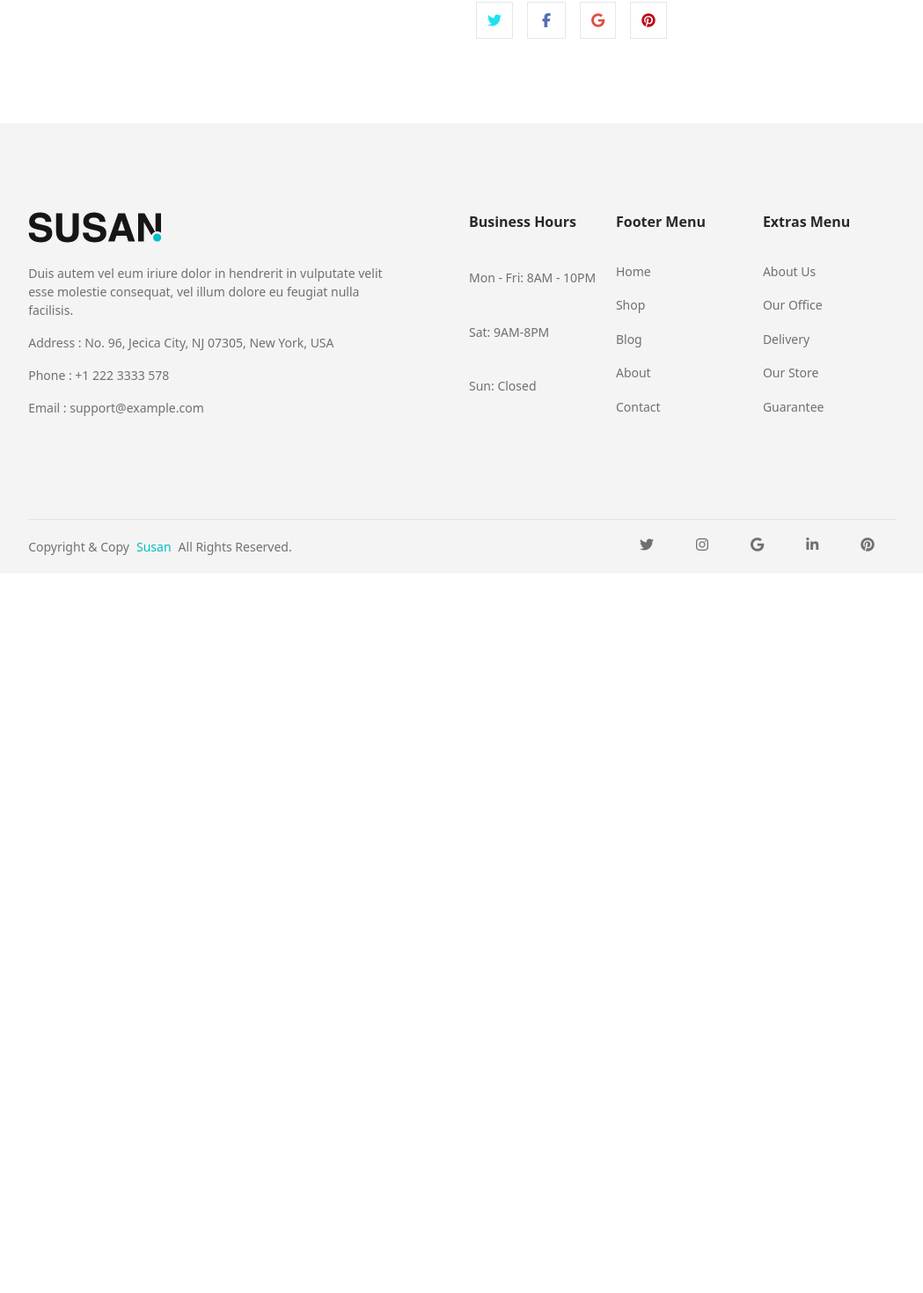
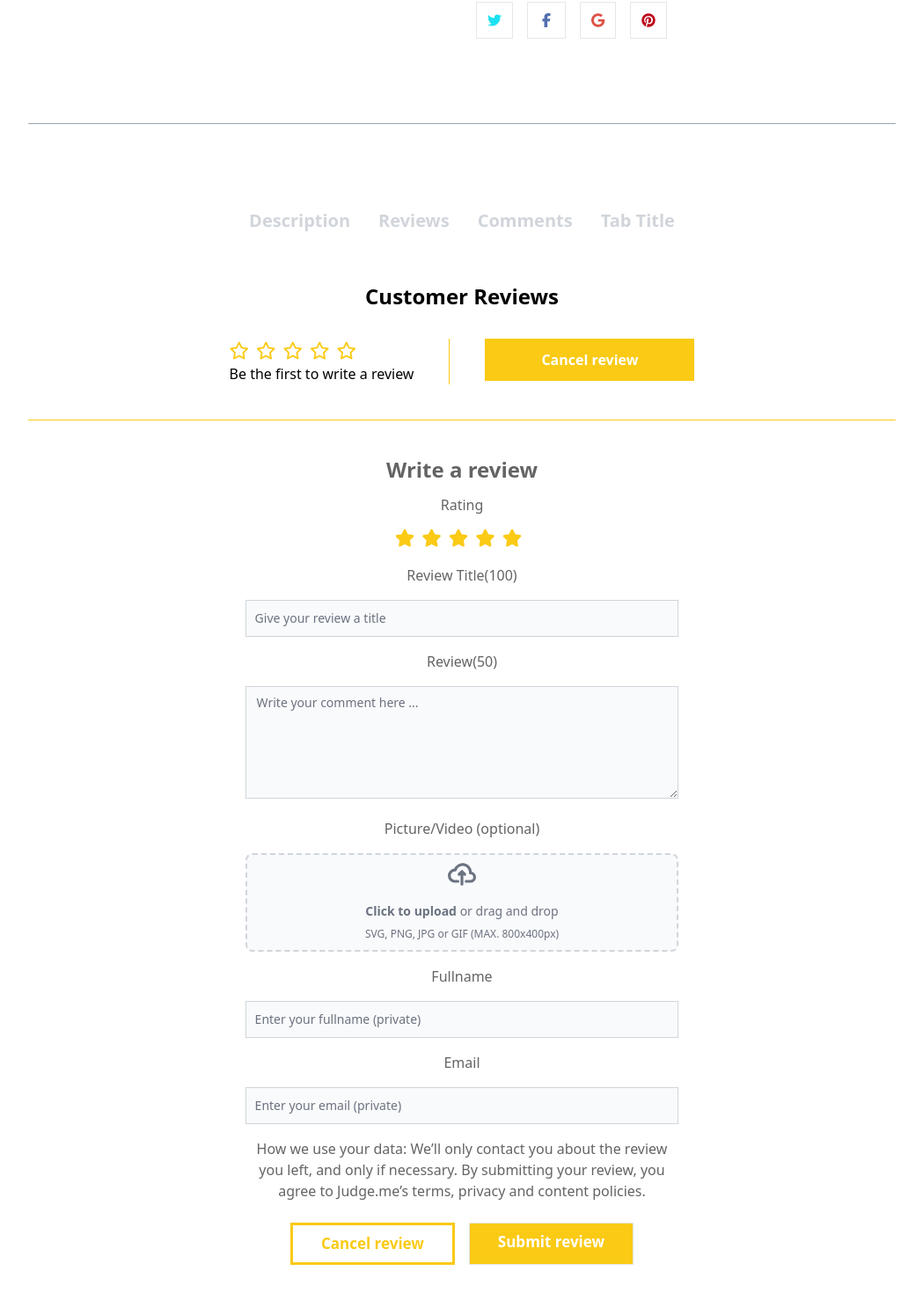
Before and after one commit to LongLH3008/Susan-BookStore, a React (Vite) app in the folder FE/: page /book_detail in a window 1280 px wide. Shown: the part 1137-2607 px from the top of the page at 88% size, without its empty margins (115-1164 px from the left). Before the commit the page ends 1789 px from the top, so only its background shows below. Built offline with nearby package versions, Linux system fonts and the light colour scheme.

Commit message:
bookdetail

```diff
--- /dev/null
+++ b/FE/src/client/components/page/bookDetail/Bookservice.tsx
@@ -0,0 +1,188 @@
+import React from "react";
+import { Link } from "react-router-dom";
+
+const Bookservice = () => {
+  return (
+    <>
+      <hr className="w-full h-[1px] mx-auto my-10 bg-gray-400 border-0 rounded md:my-10 dark:bg-gray-700"></hr>
+      <div className="my-24">
+        <div className=" flex justify-center">
+          <button className="font-bold text-gray-300 text-xl px-4">
+            Description
+          </button>
+          <button className="font-bold text-gray-300 text-xl px-4">
+            Reviews
+          </button>
+          <button className="font-bold text-gray-300 text-xl px-4">
+            Comments
+          </button>
+          <button className="font-bold text-gray-300 text-xl px-4">
+            Tab Title
+          </button>
+        </div>
+        <div className="my-14">
+          {/* Description */}
+          {/* <div className=" text-[#646464] leading-loose">
+            <p>
+              we denounce with righteous indignation and dislike men who are so
+              beguiled and demoralized by the charms of pleasure of the moment,
+              so blinded by desire, that they cannot foresee the pain and
+              trouble that are bound to ensue; and equal blame belongs to those
+              who fail in their duty through weakness of will, which is the same
+              as saying through shrinking from toil and pain. These cases are
+              perfectly simple and easy to distinguish. In a free hour, when our
+              power of choice is untrammelled and when nothing prevents our
+              being able to do what we like best, every pleasure is to be
+              welcomed and every pain avoided. But in certain circumstances and
+              owing to the claims of duty or the obligations of business it will
+              frequently occur that pleasures have to be repudiated and
+              annoyances accepted. The wise man therefore always holds in these
+              matters to this principle of selection: he rejects pleasures to
+              secure other greater pleasures, or else he endures pains to avoid
+              worse pains. <br />
+              <br />I must explain to you how all this mistaken idea of
+              denouncing pleasure and praising pain was born and I will give you
+              a complete account of the system, and expound the actual teachings
+              of the great explorer of the truth, the master-builder of human
+              happiness. No one rejects, dislikes, or avoids pleasure itself,
+              because it is pleasure, but because those who do not know how to
+              pursue pleasure rationally encounter consequences that are
+              extremely painful.
+            </p>
+          </div> */}
+          {/* Reviews */}
+          <div className="">
+            <h2 className="text-center text-black text-2xl font-semibold">
+              Customer Reviews
+            </h2>
+            <div className="flex justify-center divide-x divide-yellow-300 my-8">
+              <div className="mx-10">
+                <div className="flex *:mr-2 *:text-yellow-300 *:text-xl ">
+                  <i className="fa-regular fa-star " />
+                  <i className="fa-regular fa-star " />
+                  <i className="fa-regular fa-star " />
+                  <i className="fa-regular fa-star " />
+                  <i className="fa-regular fa-star " />
+                </div>
+                <p>Be the first to write a review</p>
+              </div>
+              <div className="">
+                <button className="py-3 px-16 mx-10 bg-yellow-300 text-white font-bold">
+                  Cancel review
+                </button>
+              </div>
+            </div>
+            <hr className="w-full h-[1px] mx-auto my-10 bg-yellow-300 border-0 rounded md:my-10 "></hr>
+            <div className="*:text-[#646464] *:text-center">
+              <h2 className=" text-black text-2xl font-bold">Write a review</h2>
+              <p className="my-3">Rating</p>
+              <div className="flex justify-center *:mr-2 *:text-yellow-300 *:text-xl ">
+                <i className="fa-solid fa-star " />
+                <i className="fa-solid fa-star " />
+                <i className="fa-solid fa-star " />
+                <i className="fa-solid fa-star " />
+                <i className="fa-solid fa-star " />
+              </div>
+              <form className="w-2/4 m-auto  my-4">
+                <div className="*:my-4">
+                  <label htmlFor="title">Review Title(100)</label>
+                  <input
+                    className="w-full  bg-gray-50 border border-gray-300 text-gray-900 text-sm  focus:ring-yellow-300 focus:border-yellow-300 p-2.5"
+                    type="text"
+                    name=""
+                    id="title"
+                    placeholder="Give your review a title"
+                  />
+                </div>
+                <div className="*:my-4">
+                  <label htmlFor="review">Review(50)</label>
+                  <textarea
+                    name=""
+                    id="review"
+                    className="w-full h-32 bg-gray-50 border border-gray-300 text-gray-900 text-sm focus:border-yellow-300 focus:ring-yellow-300"
+                    placeholder="Write your comment here ..."
+                  ></textarea>
+                </div>
+                <div className="*:my-4">
+                  <label htmlFor="">Picture/Video (optional)</label>
+                  <label
+                    htmlFor="dropzone-file"
+                    className="flex flex-col  items-center justify-center w-full  h-28 border-2 border-gray-300 border-dashed rounded-lg cursor-pointer bg-gray-50 "
+                  >
+                    <div className="flex flex-col items-center justify-center pt-5 pb-6">
+                      <svg
+                        className="w-8 h-8 mb-4 text-gray-500 dark:text-gray-400"
+                        aria-hidden="true"
+                        xmlns="http://www.w3.org/2000/svg"
+                        fill="none"
+                        viewBox="0 0 20 16"
+                      >
+                        <path
+                          stroke="currentColor"
+                          strokeLinecap="round"
+                          strokeLinejoin="round"
+                          strokeWidth={2}
+                          d="M13 13h3a3 3 0 0 0 0-6h-.025A5.56 5.56 0 0 0 16 6.5 5.5 5.5 0 0 0 5.207 5.021C5.137 5.017 5.071 5 5 5a4 4 0 0 0 0 8h2.167M10 15V6m0 0L8 8m2-2 2 2"
+                        />
+                      </svg>
+                      <p className="mb-2 text-sm text-gray-500 dark:text-gray-400">
+                        <span className="font-semibold">Click to upload</span>{" "}
+                        or drag and drop
+                      </p>
+                      <p className="text-xs text-gray-500 dark:text-gray-400">
+                        SVG, PNG, JPG or GIF (MAX. 800x400px)
+                      </p>
+                    </div>
+                    <input id="dropzone-file" type="file" className="hidden" />
+                  </label>
+                </div>
+
+                <div className="*:my-4">
+                  <label htmlFor="fullname">Fullname</label>
+                  <input
+                    className="w-full  bg-gray-50 border border-gray-300 text-gray-900 text-sm  focus:ring-yellow-300 focus:border-yellow-300 p-2.5"
+                    type="text"
+                    name=""
+                    id="fullname"
+                    placeholder="Enter your fullname (private)"
+                  />
+                </div>
+                <div className="*:my-4">
+                  <label htmlFor="email">Email</label>
+                  <input
+                    className="w-full  bg-gray-50 border border-gray-300 text-gray-900 text-sm  focus:ring-yellow-300 focus:border-yellow-300 p-2.5"
+                    type="text"
+                    name=""
+                    id="email"
+                    placeholder="Enter your email (private)"
+                  />
+                </div>
+                <p>
+                  How we use your data: We’ll only contact you about the review
+                  you left, and only if necessary. By submitting your review,
+                  you agree to Judge.me’s terms, privacy and content policies.
+                </p>
+                <div className="flex justify-center *:mx-2 my-6">
+                  <Link
+                    to="/"
+                    className="px-8 py-2 border-[3px] text-[17px] font-bold text-yellow-300 border-yellow-300 hover:opacity-80 "
+                  >
+                    Cancel review
+                  </Link>
+                  <Link
+                    to="/"
+                    className="px-8 py-2 border text-[17px] font-bold text-white bg-yellow-300 hover:opacity-80 "
+                  >
+                    Submit review
+                  </Link>
+                </div>
+              </form>
+            </div>
+          </div>
+        </div>
+      </div>
+    </>
+  );
+};
+
+export default Bookservice;
--- a/FE/src/client/pages/BookDetail.tsx
+++ b/FE/src/client/pages/BookDetail.tsx
@@ -1,5 +1,6 @@
 import BookImage from "../components/page/bookDetail/BookImage";
 import BookText from "../components/page/bookDetail/BookText";
+import Bookservice from "../components/page/bookDetail/Bookservice";
 import Breadcrumb from "../components/reuse/breadcrumb/breadcrumb";
 
 const BookDetail = () => {
@@ -7,9 +8,12 @@ const BookDetail = () => {
     <>
       <div className="">
         <Breadcrumb title="Detail Product" />
-        <div className="grid lg:grid-cols-2 my-14 gap-8 min-[320px]:px-[5%] xl:px-[11.5%] 2xl:px-[17.5%]">
-          <BookImage />
-          <BookText />
+        <div className=" min-[320px]:px-[5%] xl:px-[11.5%] 2xl:px-[17.5%]">
+          <div className="grid lg:grid-cols-2 my-14 gap-8">
+            <BookImage />
+            <BookText />
+          </div>
+          <Bookservice />
         </div>
       </div>
     </>
```
Also changed, not shown: 2 other files (tests, documents, lock files or other folders).
